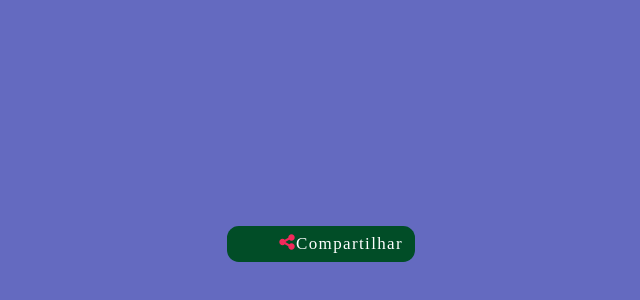
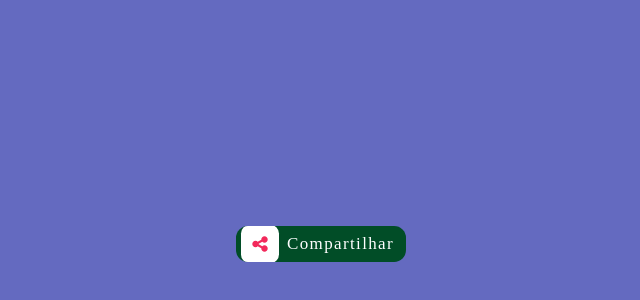
Before and after one commit to ikathllen/Botao, a plain HTML site: page Botao-share/index.html in a window 1280 px wide. Shown: the part 156-456 px from the top of the page, without its empty margins (319-959 px from the left). Drawn offline with Linux system fonts and the light colour scheme.

Commit message:
Modificando o icon

```diff
--- a/Botao-share/botao.css
+++ b/Botao-share/botao.css
@@ -31,3 +31,16 @@ body{
     padding-left: 3em;
     padding-right: 0.7em;
 }
+.botao .icon {
+    background: #fff;
+    margin-right: 1em;
+    height: 2.2em;
+    width: 2.2em;
+    border-radius: 0.5em;
+    position: absolute;
+    display: flex;
+    align-items: center;
+    justify-content: center;
+    left: 0.3em;
+    transition: all .7s;
+}
```
